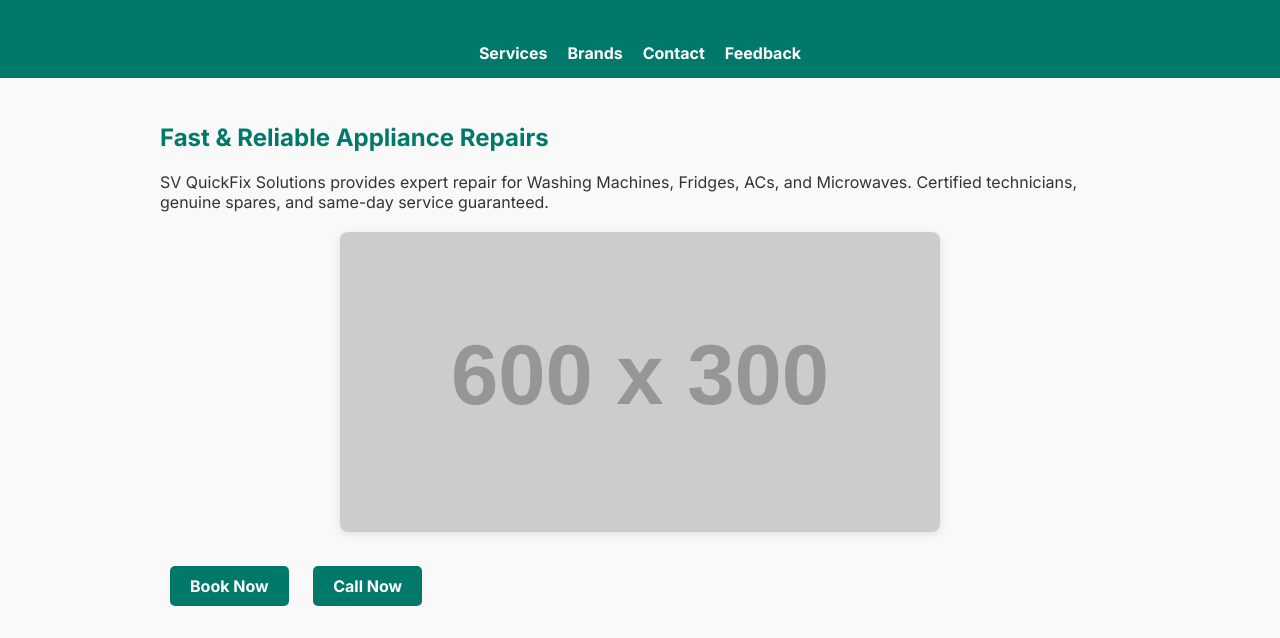
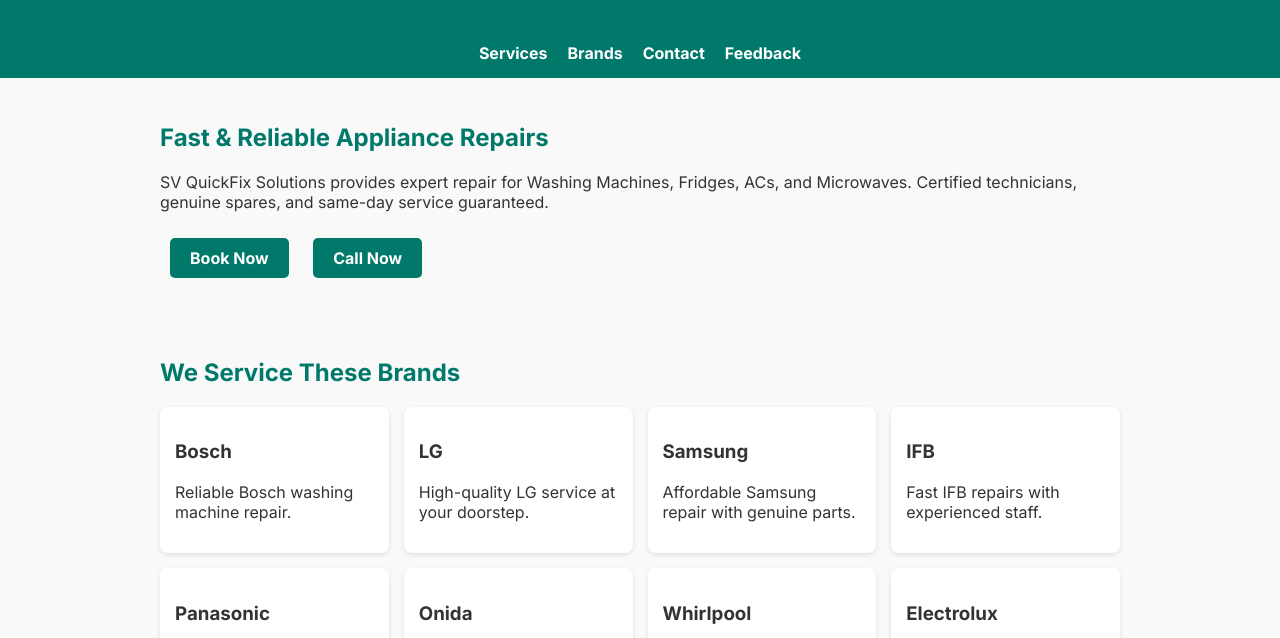
Before and after one commit to SvQuickFixSolutions/SvQuickFixSolutions, a plain HTML site: page index.html in a window 1280 px wide. Shown: the part 120-758 px from the top of the page. Drawn offline with Linux system fonts and the light colour scheme; placeholder pictures from the web are drawn by us.

Commit message:
Update index.html

```diff
--- a/index.html
+++ b/index.html
@@ -110,10 +110,6 @@
     <h2>Fast & Reliable Appliance Repairs</h2>
     <p>SV QuickFix Solutions provides expert repair for Washing Machines, Fridges, ACs, and Microwaves. Certified technicians, genuine spares, and same-day service guaranteed.</p>
 
-    <div style="text-align:center; margin: 20px 0;">
-      <img id="dynamic-image" src="https://via.placeholder.com/600x300?text=Home+Appliance+Repair" alt="Service Image" style="width:100%; max-width:600px; border-radius: 8px; box-shadow: 0 2px 8px rgba(0,0,0,0.1);" />
-    </div>
-
     <div class="cta">
       <a href="#contact">Book Now</a>
       <a href="tel:6385255152">Call Now</a>
@@ -160,20 +156,5 @@
   <footer>
     &copy; 2025 SV QuickFix Solutions – All rights reserved.
   </footer>
-
-  <script>
-    const images = [
-      "https://via.placeholder.com/600x300?text=Washing+Machine+Repair",
-      "https://via.placeholder.com/600x300?text=Fridge+Service",
-      "https://via.placeholder.com/600x300?text=AC+Repair",
-      "https://via.placeholder.com/600x300?text=Microwave+Service"
-    ];
-    let currentIndex = 0;
-    const dynamicImage = document.getElementById("dynamic-image");
-    setInterval(() => {
-      currentIndex = (currentIndex + 1) % images.length;
-      dynamicImage.src = images[currentIndex];
-    }, 3000);
-  </script>
 </body>
 </html>
```
